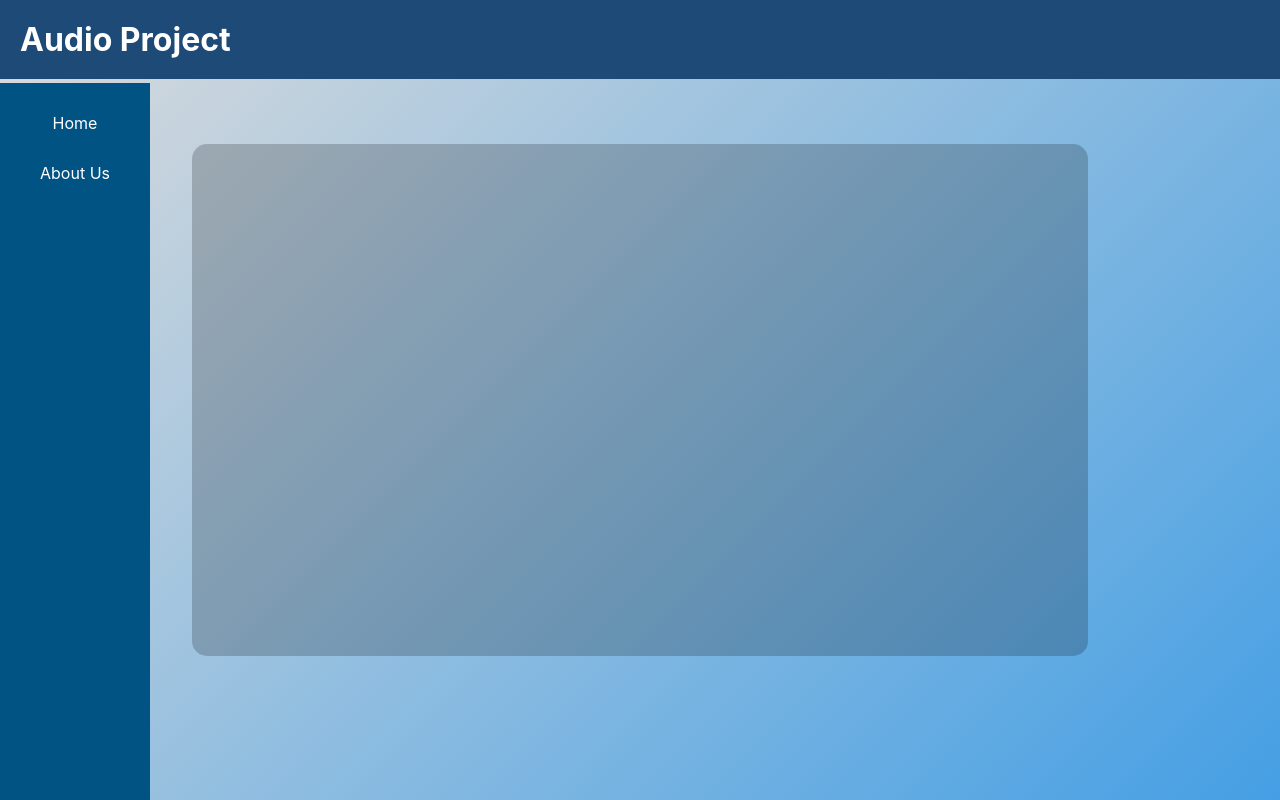
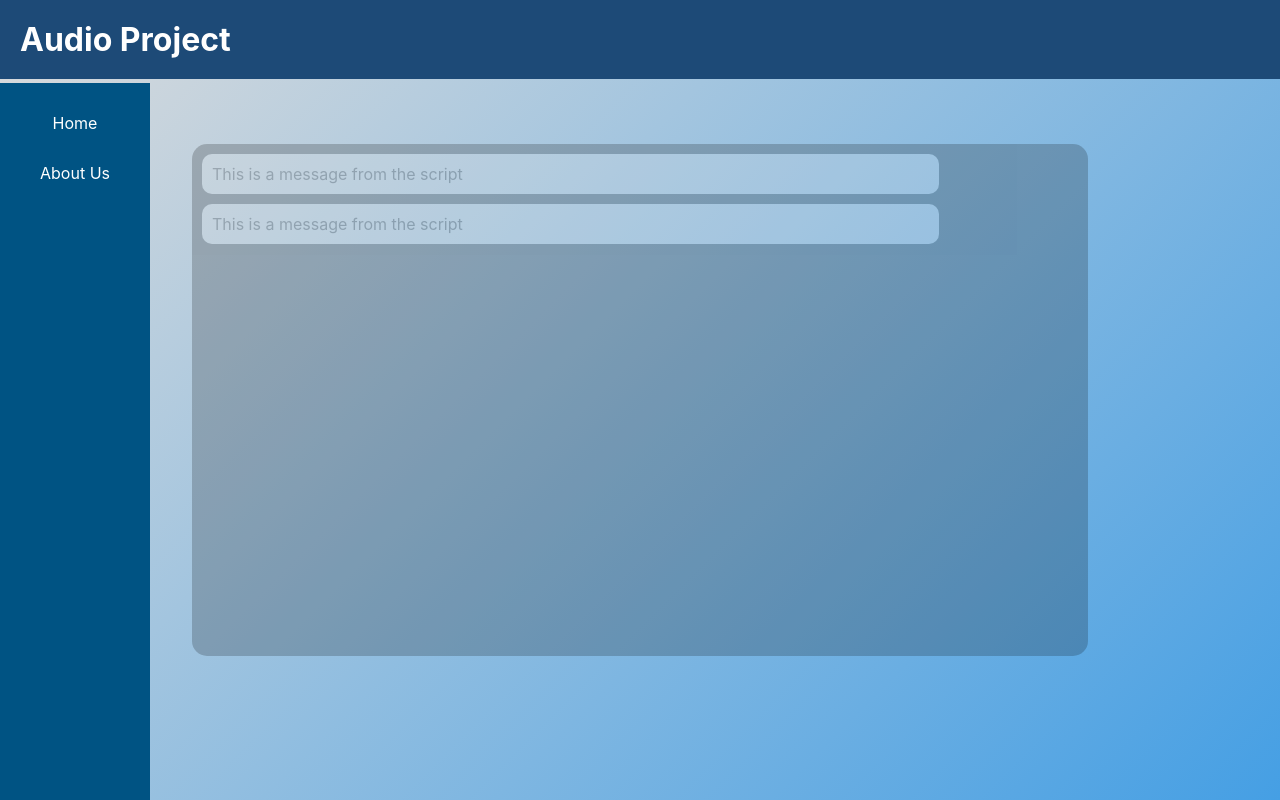
Before and after one commit to Nando785/CaseOh-Fanboys, a React (Create React App) app in the folder visibly/: page / in a window 1280 px wide. Built offline with nearby package versions, Linux system fonts and the light colour scheme.

Commit message:
Started on transcription bubbles
Bubbles appear inside of log.
Log not formatted, bubbles appear on top instead of bottom.
Multiple bubbles may be cut off.

```diff
--- a/visibly/src/App.css
+++ b/visibly/src/App.css
@@ -74,6 +74,18 @@ html{
   height:40vw;
   background-color: black;
 }
+
+.chat-bubble {
+  max-width: 80%;
+  background-color: #e1e1e1;
+  padding: 10px;
+  margin: 10px;
+  border-radius: 10px;
+  word-wrap: break-word;
+
+  display:flex;
+  align-items: flex-end;
+}
 /* @media (prefers-reduced-motion: no-preference) {
   .App-logo {
     animation: App-logo-spin infinite 20s linear;
--- a/visibly/src/App.js
+++ b/visibly/src/App.js
@@ -1,5 +1,5 @@
 //import logo from './logo.svg';
-import React from 'react';
+import React, {useState, useEffect} from 'react';
 import{ BrowserRouter as Router, Route, Routes, Link} from 'react-router-dom';
 import './App.css';
 
@@ -7,17 +7,15 @@ function App() {
   return (
     <Router>
       <div className="App">
+        <h1 class="title-header">Audio Project</h1>
 
-
-        <h1 class="title-header">
-          Audio Project
-        </h1>
-
+        {/* Vertical bar on right side, "Home" and "About us section" */}
         <div class="nav-bar">
           <Link to="/" className="nav-element"> Home </Link>
           <Link to="/about" className="nav-element"> About Us </Link>
         </div>
 
+        {/* Button functionality */}
         <Routes>
           <Route path="/about" element={<AboutUs/>}/>
           <Route path="/" element={<Home/>}/>
@@ -28,10 +26,34 @@ function App() {
 }
 
 function Home() {
+  //state to manage chat messages
+  const [chatMessages, setChatMessages] = useState([]);
+
+  //Simulating data returned by Python script
+  const simulateBackendResponse = () => {
+    const newMessage = "This is a message from the script";
+    setChatMessages(prevMessages => [...prevMessages, newMessage]);
+  };
+
+  //Effect to simulate backend response when the component mounts
+  useEffect(() => {
+    simulateBackendResponse();
+  }, []);
+
+  // ChatBubble component to display individual chat messages
+  const ChatBubble = ({message}) => (
+    <div className="chat-bubble">
+      {message}
+    </div>
+  );
+
   return(
     <div  className="content">
         <div className="log">
-
+            {/* Mapping through chat messages and displaying chat bubbles*/}
+            {chatMessages.map((message, index) => (
+              <ChatBubble key={index} message={message}/>
+            ))}
         </div>
     </div>
   );
@@ -40,18 +62,11 @@ function Home() {
 function AboutUs() {
   return (
     <div  className="content">
-        <div className="profile">
-          Nando
-        </div>
-        <div className="profile">
-          Guillermo
-        </div>
-        <div className="profile">
-          Elyas
-        </div>
-        <div className="profile">
-          Zander
-        </div>
+        {/* Profile tags for each group member*/}
+        <div className="profile">Nando</div>
+        <div className="profile">Guillermo</div>
+        <div className="profile">Elyas</div>
+        <div className="profile">Zander</div>
     </div>
   );
 }
```
